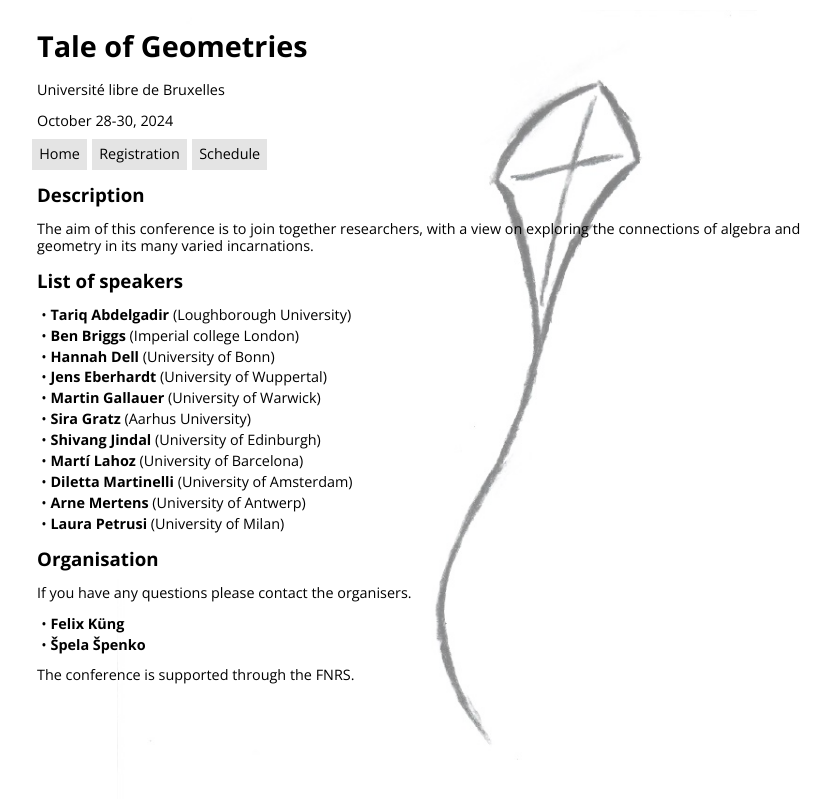
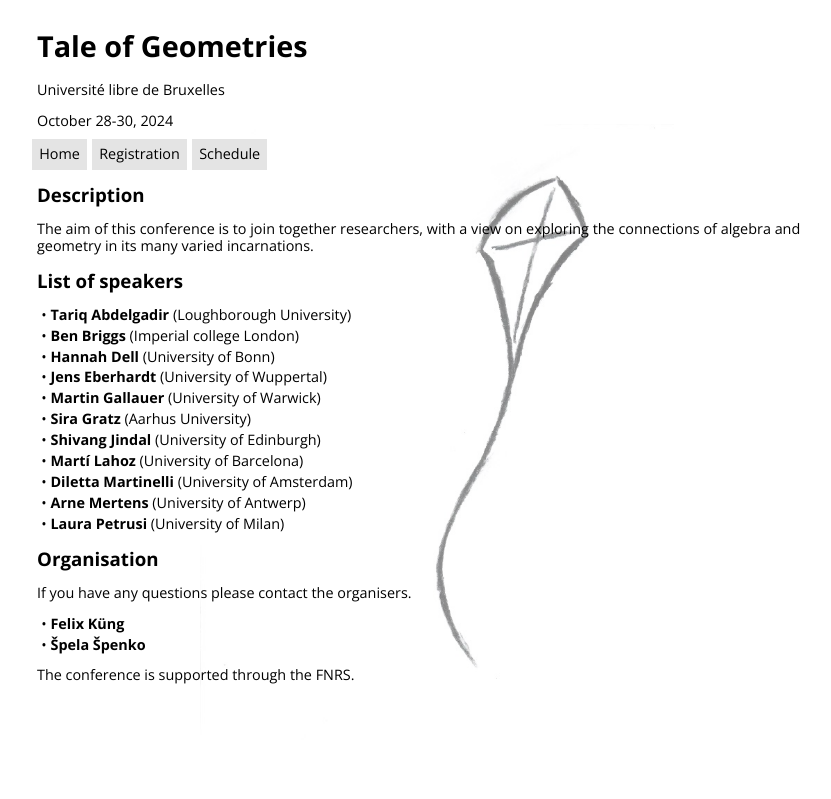
Before and after one commit to Tale-of-Geometries/Tale-of-Geometries.github.io, a Jekyll site: the page built from index.html, in a window 1280 px wide. Shown: the top 799 px of the page, without its empty margins (203-1034 px from the left). Built offline with Jekyll 4.4.1, drawn with Linux system fonts in a browser that asks for light colours; nearby versions of some CDN libraries; library files that are not in the unit come from our copies.

Commit message:
Update main.css

```diff
--- a/css/main.css
+++ b/css/main.css
@@ -16,7 +16,7 @@ div#mountain {
   background-color: #ffffff;
   background-image: url("../kite.jpg");
   background-repeat: no-repeat;
-  background-size: 50%;
+  background-size: 37%;
   background-position: center;
   background-attachment: fixed;
 }
```
